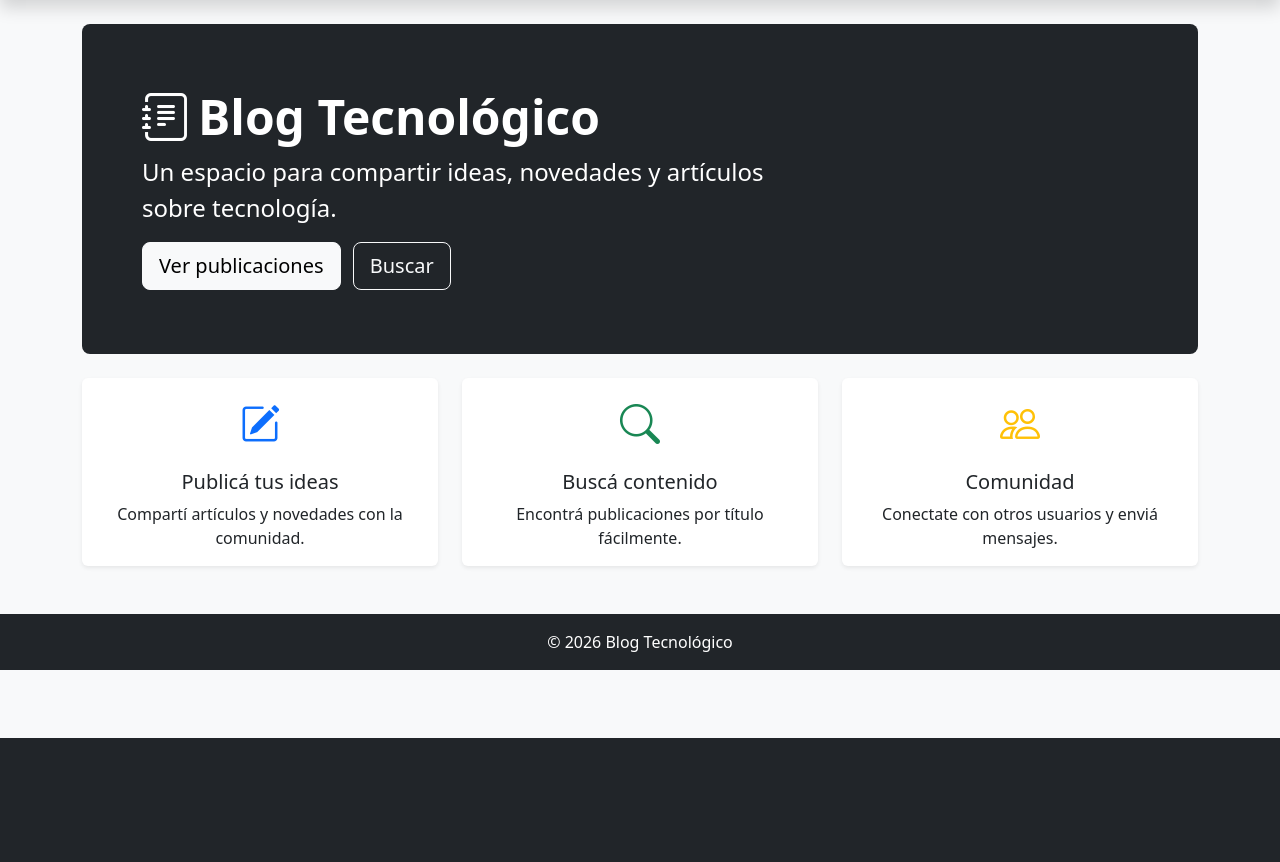
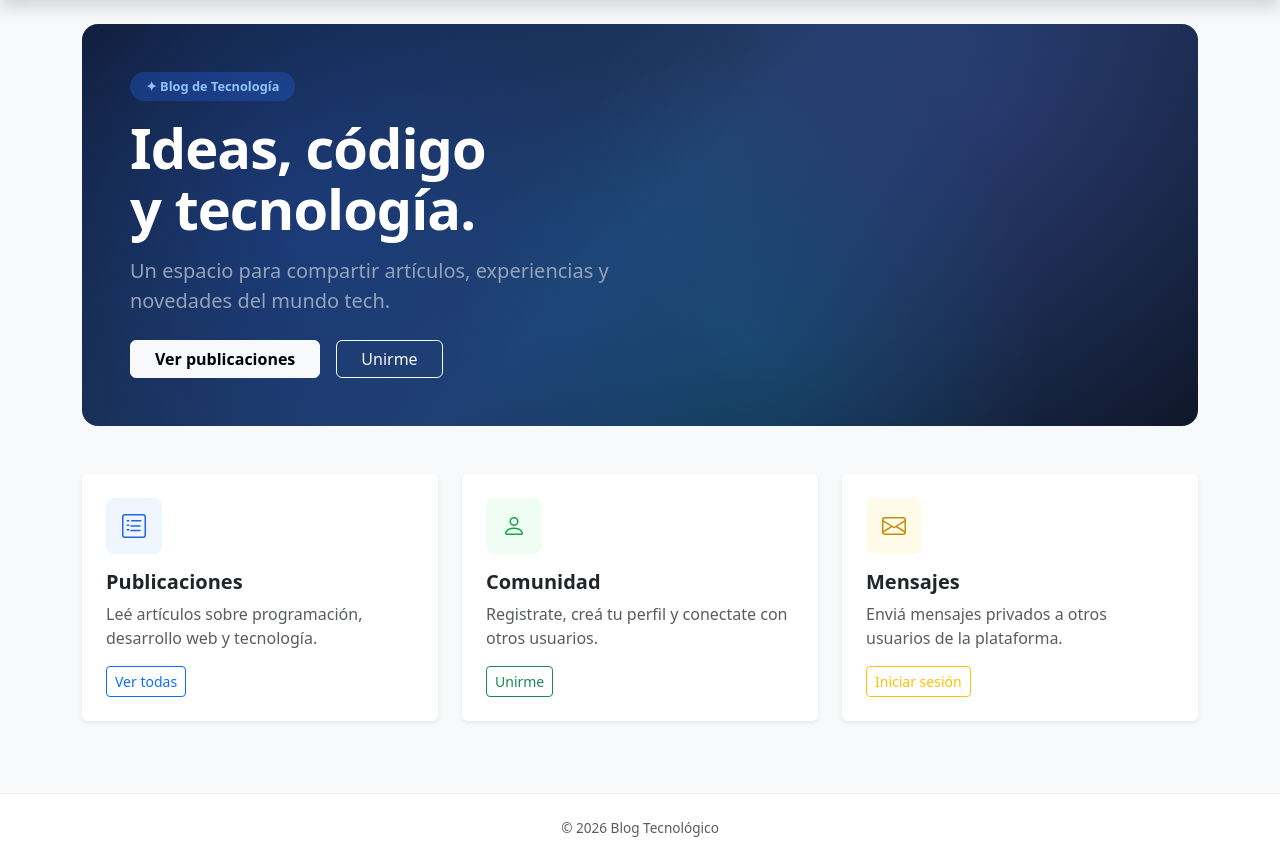
Before and after one commit to Efradit23/Python-Django, a Django app: template blog_proyecto/blog/templates/blog/inicio.html in a window 1280 px wide. Shown: the part 62-924 px from the top of the page. Before the commit the page ends 800 px from the top, so only its background shows below. Run offline with Django 3.2, Linux system fonts and the light colour scheme; the template is opened without the code that fills it, so the values that code supplies are empty; some libraries are stand-ins or nearby versions.

Commit message:
mejoras de diseño

```diff
--- a/blog_proyecto/blog/templates/blog/base.html
+++ b/blog_proyecto/blog/templates/blog/base.html
@@ -7,7 +7,7 @@
     <link href="https://cdn.jsdelivr.net/npm/bootstrap@5.3.0/dist/css/bootstrap.min.css" rel="stylesheet">
     <link href="https://cdn.jsdelivr.net/npm/bootstrap-icons@1.10.5/font/bootstrap-icons.css" rel="stylesheet">
 </head>
-<body class="bg-light">
+<body class="bg-light d-flex flex-column min-vh-100"></body>
 
 <nav class="navbar navbar-expand-lg navbar-dark bg-dark shadow">
     <div class="container">
@@ -61,8 +61,8 @@
     {% endblock %}
 </div>
 
-<footer class="bg-dark text-white text-center py-3 mt-5">
-    <p class="mb-0">© 2026 Blog Tecnológico</p>
+<footer class="text-center py-4 mt-auto" style="border-top: 1px solid #ebebeb; background-color: #fff;">
+    <p class="mb-0 text-muted" style="font-size: 0.85rem;">© 2026 Blog Tecnológico</p>
 </footer>
 
 <script src="https://cdn.jsdelivr.net/npm/bootstrap@5.3.0/dist/js/bootstrap.bundle.min.js"></script>
--- a/blog_proyecto/blog/templates/blog/inicio.html
+++ b/blog_proyecto/blog/templates/blog/inicio.html
@@ -1,42 +1,89 @@
 {% extends "blog/base.html" %}
 
 {% block contenido %}
-<div class="p-5 mb-4 bg-dark text-white rounded-3">
-    <div class="container py-3">
-        <h1 class="display-5 fw-bold"><i class="bi bi-journal-text me-2"></i>Blog Tecnológico</h1>
-        <p class="col-md-8 fs-4">Un espacio para compartir ideas, novedades y artículos sobre tecnología.</p>
-        <a href="{% url 'lista' %}" class="btn btn-light btn-lg me-2">Ver publicaciones</a>
-        <a href="{% url 'buscar' %}" class="btn btn-outline-light btn-lg">Buscar</a>
+
+<!-- Hero Section -->
+<div class="rounded-4 p-5 mb-5 text-white position-relative overflow-hidden"
+     style="background: linear-gradient(135deg, #0f172a 0%, #1e3a5f 50%, #0f172a 100%); min-height: 400px;">
+
+    <!-- Fondo decorativo -->
+    <div class="position-absolute top-0 start-0 w-100 h-100" style="
+        background-image: radial-gradient(circle at 20% 50%, rgba(37,99,235,0.3) 0%, transparent 50%),
+                          radial-gradient(circle at 80% 20%, rgba(99,102,241,0.2) 0%, transparent 40%),
+                          radial-gradient(circle at 60% 80%, rgba(14,165,233,0.2) 0%, transparent 40%);
+        pointer-events: none;">
+    </div>
+
+    <div class="position-relative" style="z-index: 1;">
+        <span class="badge mb-3 px-3 py-2" style="background-color: rgba(37,99,235,0.3); color: #93c5fd; font-size: 0.8rem; border-radius: 20px;">
+            ✦ Blog de Tecnología
+        </span>
+        <h1 class="display-4 fw-bold mb-3" style="letter-spacing: -1px; line-height: 1.1;">
+            Ideas, código<br>y tecnología.
+        </h1>
+        <p class="fs-5 mb-4" style="color: #94a3b8; max-width: 500px;">
+            Un espacio para compartir artículos, experiencias y novedades del mundo tech.
+        </p>
+        <div class="d-flex gap-3">
+            <a href="{% url 'lista' %}" class="btn btn-light fw-semibold px-4">Ver publicaciones</a>
+            {% if not user.is_authenticated %}
+            <a href="{% url 'registro' %}" class="btn btn-outline-light px-4">Unirme</a>
+            {% else %}
+            <a href="{% url 'crear' %}" class="btn btn-outline-light px-4">Escribir</a>
+            {% endif %}
+        </div>
     </div>
 </div>
 
-<div class="row mt-4">
+<!-- Cards de características -->
+<div class="row g-4 mb-5">
     <div class="col-md-4">
-        <div class="card h-100 border-0 shadow-sm">
-            <div class="card-body text-center">
-                <i class="bi bi-pencil-square fs-1 text-primary"></i>
-                <h5 class="card-title mt-3">Publicá tus ideas</h5>
-                <p class="card-text">Compartí artículos y novedades con la comunidad.</p>
+        <div class="card h-100 border-0 shadow-sm p-2">
+            <div class="card-body">
+                <div class="rounded-3 d-inline-flex p-3 mb-3" style="background-color: #eff6ff;">
+                    <svg xmlns="http://www.w3.org/2000/svg" width="24" height="24" fill="#2563eb" viewBox="0 0 16 16">
+                        <path d="M14 1a1 1 0 0 1 1 1v12a1 1 0 0 1-1 1H2a1 1 0 0 1-1-1V2a1 1 0 0 1 1-1h12zM2 0a2 2 0 0 0-2 2v12a2 2 0 0 0 2 2h12a2 2 0 0 0 2-2V2a2 2 0 0 0-2-2H2z"/>
+                        <path d="M6.5 4a.5.5 0 0 0 0 1h6a.5.5 0 0 0 0-1h-6zm-3.5.5a.5.5 0 0 1 .5-.5h1a.5.5 0 0 1 0 1h-1a.5.5 0 0 1-.5-.5zm0 3a.5.5 0 0 1 .5-.5h1a.5.5 0 0 1 0 1h-1a.5.5 0 0 1-.5-.5zm3 0a.5.5 0 0 0 0 1h6a.5.5 0 0 0 0-1h-6zm-3 3a.5.5 0 0 1 .5-.5h1a.5.5 0 0 1 0 1h-1a.5.5 0 0 1-.5-.5zm3 0a.5.5 0 0 0 0 1h6a.5.5 0 0 0 0-1h-6z"/>
+                    </svg>
+                </div>
+                <h5 class="fw-bold">Publicaciones</h5>
+                <p class="text-muted">Leé artículos sobre programación, desarrollo web y tecnología.</p>
+                <a href="{% url 'lista' %}" class="btn btn-sm btn-outline-primary">Ver todas</a>
             </div>
         </div>
     </div>
     <div class="col-md-4">
-        <div class="card h-100 border-0 shadow-sm">
-            <div class="card-body text-center">
-                <i class="bi bi-search fs-1 text-success"></i>
-                <h5 class="card-title mt-3">Buscá contenido</h5>
-                <p class="card-text">Encontrá publicaciones por título fácilmente.</p>
+        <div class="card h-100 border-0 shadow-sm p-2">
+            <div class="card-body">
+                <div class="rounded-3 d-inline-flex p-3 mb-3" style="background-color: #f0fdf4;">
+                    <svg xmlns="http://www.w3.org/2000/svg" width="24" height="24" fill="#16a34a" viewBox="0 0 16 16">
+                        <path d="M8 8a3 3 0 1 0 0-6 3 3 0 0 0 0 6zm2-3a2 2 0 1 1-4 0 2 2 0 0 1 4 0zm4 8c0 1-1 1-1 1H3s-1 0-1-1 1-4 6-4 6 3 6 4zm-1-.004c-.001-.246-.154-.986-.832-1.664C11.516 10.68 10.289 10 8 10c-2.29 0-3.516.68-4.168 1.332-.678.678-.83 1.418-.832 1.664h10z"/>
+                    </svg>
+                </div>
+                <h5 class="fw-bold">Comunidad</h5>
+                <p class="text-muted">Registrate, creá tu perfil y conectate con otros usuarios.</p>
+                <a href="{% url 'registro' %}" class="btn btn-sm btn-outline-success">Unirme</a>
             </div>
         </div>
     </div>
     <div class="col-md-4">
-        <div class="card h-100 border-0 shadow-sm">
-            <div class="card-body text-center">
-                <i class="bi bi-people fs-1 text-warning"></i>
-                <h5 class="card-title mt-3">Comunidad</h5>
-                <p class="card-text">Conectate con otros usuarios y enviá mensajes.</p>
+        <div class="card h-100 border-0 shadow-sm p-2">
+            <div class="card-body">
+                <div class="rounded-3 d-inline-flex p-3 mb-3" style="background-color: #fefce8;">
+                    <svg xmlns="http://www.w3.org/2000/svg" width="24" height="24" fill="#ca8a04" viewBox="0 0 16 16">
+                        <path d="M0 4a2 2 0 0 1 2-2h12a2 2 0 0 1 2 2v8a2 2 0 0 1-2 2H2a2 2 0 0 1-2-2V4zm2-1a1 1 0 0 0-1 1v.217l7 4.2 7-4.2V4a1 1 0 0 0-1-1H2zm13 2.383-4.758 2.855L15 11.114v-5.73zm-.034 6.878L9.271 8.82 8 9.583 6.728 8.82l-5.694 3.44A1 1 0 0 0 2 13h12a1 1 0 0 0 .966-.739zM1 11.114l4.758-2.876L1 5.383v5.73z"/>
+                    </svg>
+                </div>
+                <h5 class="fw-bold">Mensajes</h5>
+                <p class="text-muted">Enviá mensajes privados a otros usuarios de la plataforma.</p>
+                {% if user.is_authenticated %}
+                <a href="{% url 'bandeja_entrada' %}" class="btn btn-sm btn-outline-warning">Ver mensajes</a>
+                {% else %}
+                <a href="{% url 'login' %}" class="btn btn-sm btn-outline-warning">Iniciar sesión</a>
+                {% endif %}
             </div>
         </div>
     </div>
 </div>
+
 {% endblock %}
--- a/blog_proyecto/blog_proyecto/settings.py
+++ b/blog_proyecto/blog_proyecto/settings.py
@@ -30,6 +30,7 @@
     'blog',
     'cuentas',
     'mensajeria',
+    'widget_tweaks',
 ]
 
 MIDDLEWARE = [
```
Also changed, not shown: blog_proyecto/blog/templates/blog/buscar.html (+4 -3 lines), blog_proyecto/blog/templates/blog/crear_publicacion.html (+6 -4 lines), blog_proyecto/blog/templates/blog/editar_publicacion.html (+6 -4 lines), blog_proyecto/cuentas/templates/cuentas/cambiar_contrasena.html (+9 -8 lines), blog_proyecto/cuentas/templates/cuentas/editar_perfil.html (+11 -9 lines), blog_proyecto/cuentas/templates/cuentas/iniciar_sesion.html (+13 -11 lines), blog_proyecto/cuentas/templates/cuentas/registro.html (+7 -5 lines), blog_proyecto/mensajeria/templates/mensajeria/enviar_mensaje.html (+10 -8 lines), blog_proyecto/requirements.txt (added, +8 -0 lines), 1 other file.
